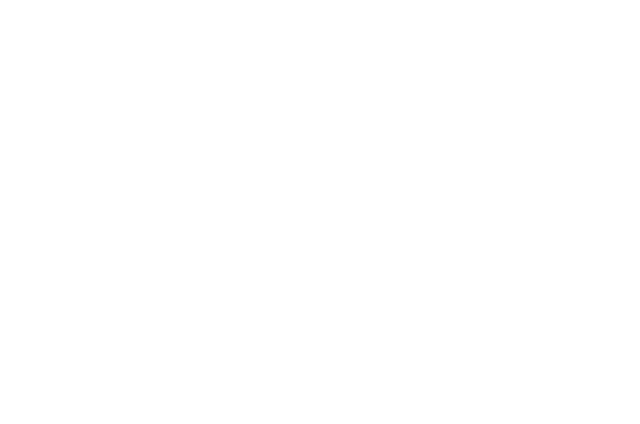
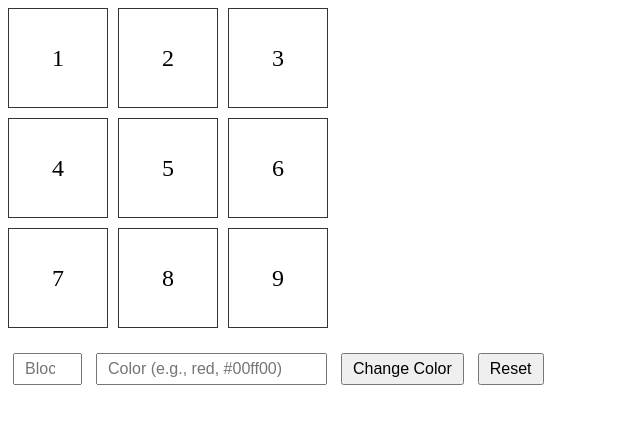
Before and after one commit to acciojob/Replit-Asian-Paints-vivek-kumar-03, a website: page main.html in a window 1280 px wide. Shown: the whole page, without its empty margins (0-640 px from the left). Drawn offline with Linux system fonts and the light colour scheme.

Commit message:
created a submission

```diff
--- a/main.html
+++ b/main.html
@@ -7,6 +7,25 @@
 </head>
 
 <body>
+
+	<div id="grid-container">
+    <!-- 9 Grid Items -->
+    <div class="grid-item" id="1">1</div>
+    <div class="grid-item" id="2">2</div>
+    <div class="grid-item" id="3">3</div>
+    <div class="grid-item" id="4">4</div>
+    <div class="grid-item" id="5">5</div>
+    <div class="grid-item" id="6">6</div>
+    <div class="grid-item" id="7">7</div>
+    <div class="grid-item" id="8">8</div>
+    <div class="grid-item" id="9">9</div>
+  </div>
+
+  <!-- Inputs -->
+  <input type="number" id="block_id" placeholder="Block ID (1-9)" min="1" max="9">
+  <input type="text" id="colour_id" placeholder="Color (e.g., red, #00ff00)">
+  <button id="change_button">Change Color</button>
+  <button id="Reset">Reset</button>
 	<!-- the entire body must be written by student -->
     <script type="text/javascript" src="./script.js">
 </script>
--- a/script.js
+++ b/script.js
@@ -1 +1,24 @@
 //your JS code here. If required.
+const gridItems = document.querySelectorAll('.grid-item');
+
+    document.getElementById('change_button').addEventListener('click', () => {
+      const blockId = document.getElementById('block_id').value;
+      const color = document.getElementById('colour_id').value;
+
+      // Reset all grid item colors to transparent first
+      gridItems.forEach(item => {
+        item.style.backgroundColor = 'transparent';
+      });
+
+      // Change color of the specific block if valid
+      const selectedBlock = document.getElementById(blockId);
+      if (selectedBlock) {
+        selectedBlock.style.backgroundColor = color;
+      }
+    });
+
+    document.getElementById('Reset').addEventListener('click', () => {
+      gridItems.forEach(item => {
+        item.style.backgroundColor = 'transparent';
+      });
+    });
--- a/styles.css
+++ b/styles.css
@@ -1 +1,24 @@
 /*  your css code here. If applicable */
+#grid-container {
+      display: grid;
+      grid-template-columns: repeat(3, 100px);
+      grid-template-rows: repeat(3, 100px);
+      gap: 10px;
+      margin-bottom: 20px;
+    }
+
+    .grid-item {
+      display: flex;
+      align-items: center;
+      justify-content: center;
+      border: 1px solid #333;
+      font-size: 1.5rem;
+      background-color: transparent;
+      transition: background-color 0.3s;
+    }
+
+    input, button {
+      margin: 5px;
+      padding: 5px 10px;
+      font-size: 1rem;
+    }
```
